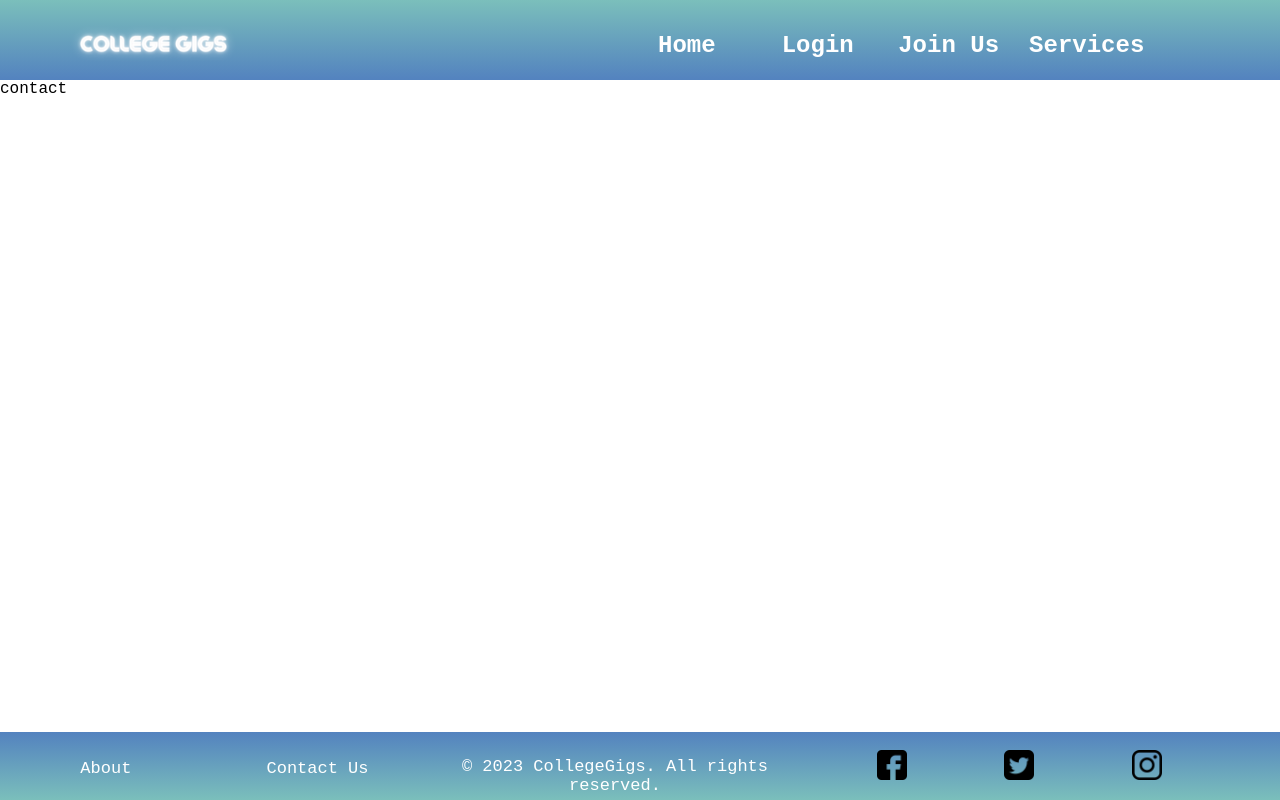
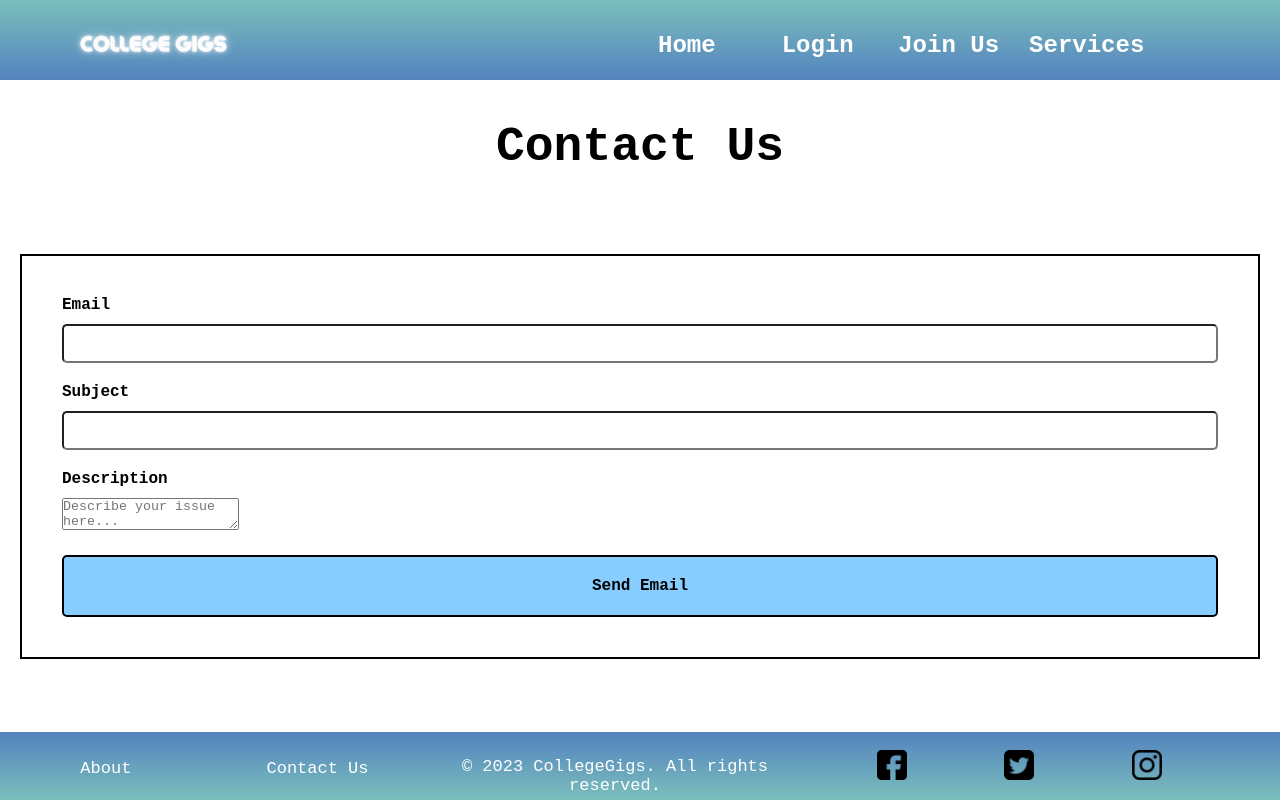
Before and after one commit to fynn07/college-gigs, a React (Create React App) app: page /Contact in a window 1280 px wide. Built offline with nearby package versions, Linux system fonts and the light colour scheme.

Commit message:
added skeleton for about page

```diff
--- a/src/pages/contact.js
+++ b/src/pages/contact.js
@@ -1,8 +1,24 @@
 import React from 'react'
+import '../styles/contact.css'
 
 function contact() {
   return (
-    <div>contact</div>
+    <div className='contact-container'>
+      <div className='header'>
+          <h1>Contact Us</h1>
+      </div>
+      <div className='container-contact'>
+        <form action="/College_Gigs/C_Gigs_Home.php" method="post">
+          <label for="email"><i class="fa fa-envelope"></i> Email</label>
+          <input type="email" id="email" name="email" required/>
+          <label for="subject">Subject</label>
+          <input type="text" id="subject" name="subject"/>
+            <label for="desc"><i class="fa fa-commenting-o"></i> Description</label>
+            <textarea id="desc" name="desc" class="desc" placeholder="Describe your issue here..."></textarea>
+            <button type="submit" name="send">Send Email</button>
+        </form>
+      </div>
+    </div>
   )
 }
 
--- /dev/null
+++ b/src/styles/contact.css
@@ -0,0 +1,9 @@
+.header{
+    text-align: center;
+    font-size: 24px;
+}
+.container-contact{
+    margin: 20px;
+    padding: 40px;
+    border: 2px solid;
+}
```
